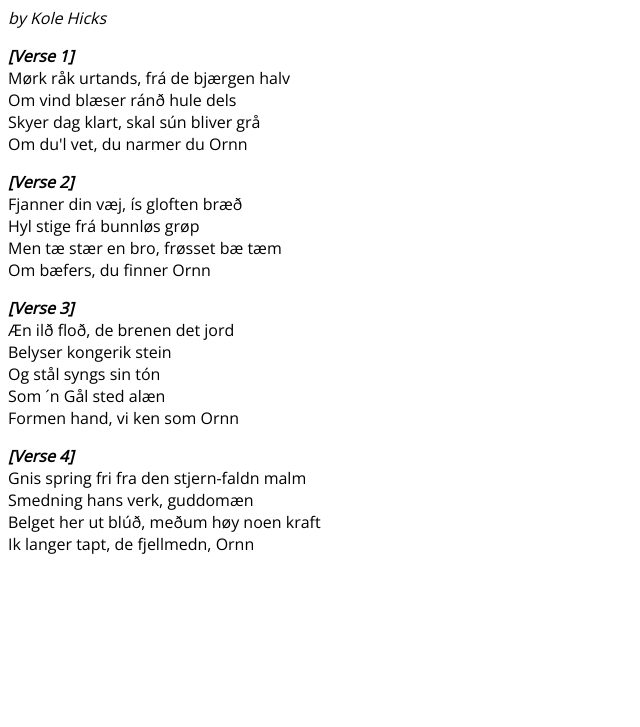
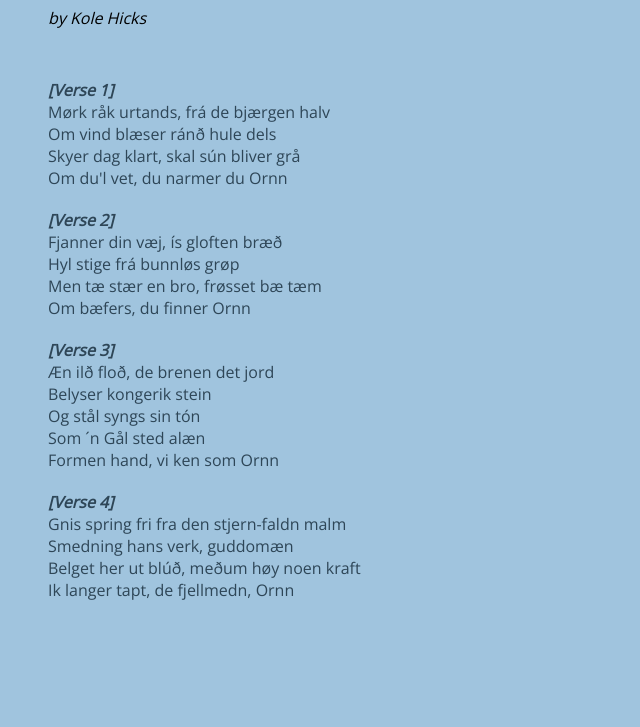
Before and after one commit to KingaMilaszkiewicz/learning-git-3, a plain HTML site: page index.html in a window 1280 px wide. Shown: the part 73-800 px from the top of the page, without its empty margins (0-640 px from the left). Drawn offline with nearby package versions, Linux system fonts and the light colour scheme; a web font is replaced by a local one.

Commit message:
Add colors and spacing

```diff
--- a/css/style.css
+++ b/css/style.css
@@ -1,5 +1,7 @@
 body {
+  background: #a0c4de;
   font-family: 'Open Sans', sans-serif;
+  padding-left: 40px;
 }
 
 h1 {
@@ -11,6 +13,15 @@ h1 {
   font-size: : 10px;
 }
 
+.song-body {
+  margin-top: 50px;
+  color: #2e4657;
+}
+
+.verse {
+  margin-top: 20px;
+}
+
 .verse-number {
   font-weight: 700;
   font-style: italic;
```
